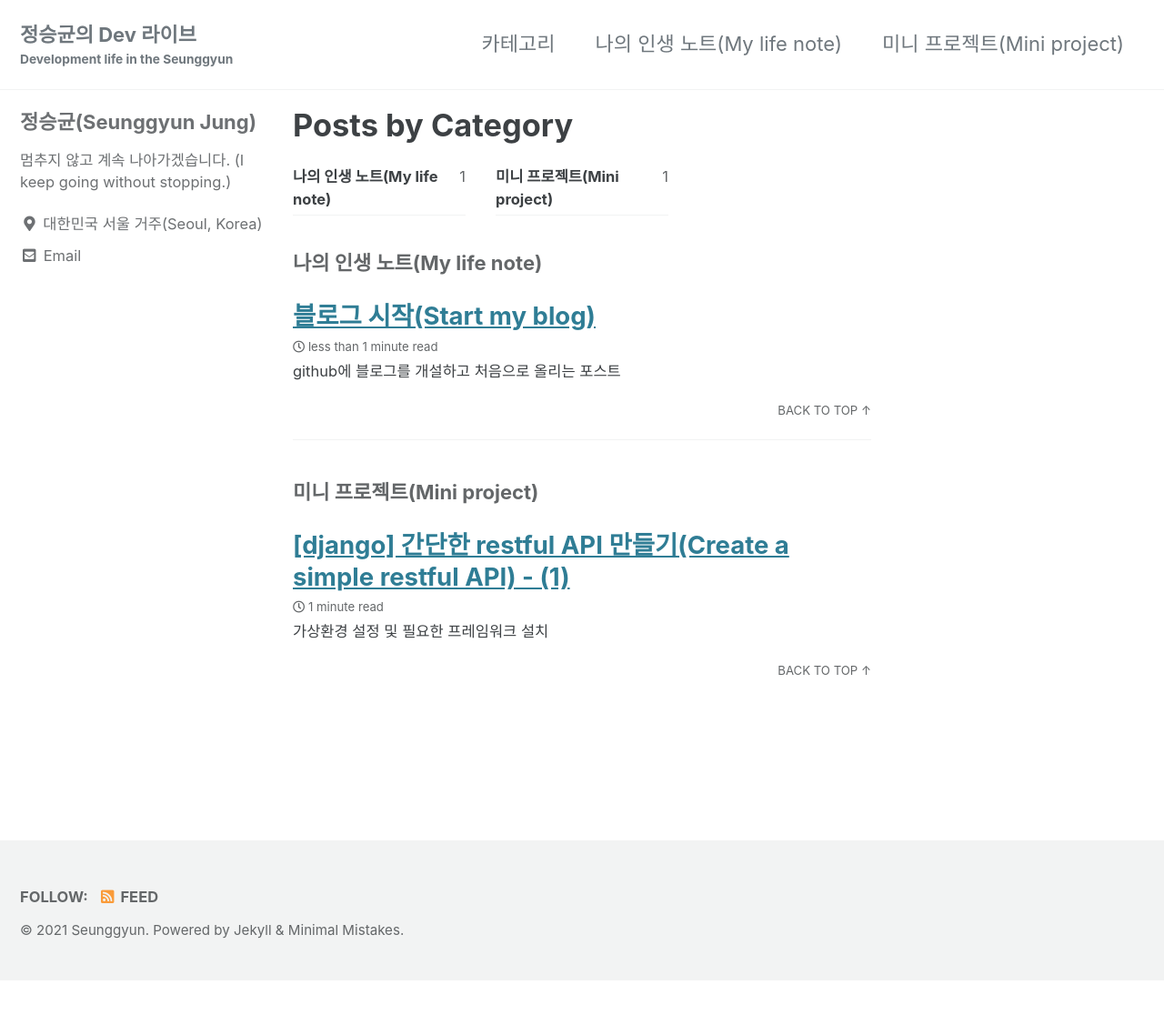
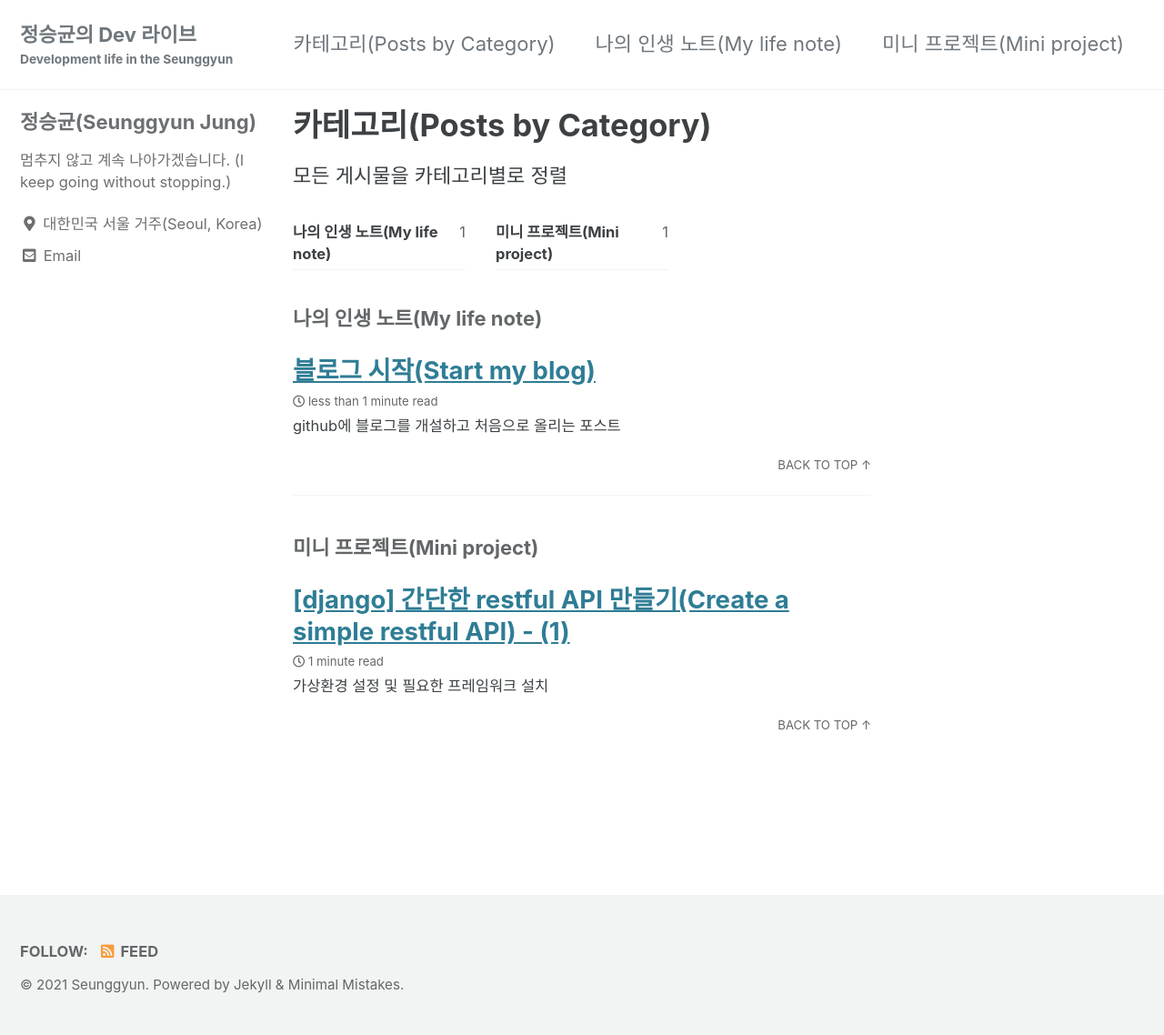
Before and after one commit to sg0831/sg0831.github.io, a Jekyll site: the page built from _pages/category-archive.md, in a window 1280 px wide. Shown: the whole page at 91% size. Built offline with Jekyll 4.4.1, drawn with Linux system fonts in a browser that asks for light colours; cached includes are drawn as plain includes; before the commit the page ends 1078 px from its top, so only the background shows below that.

Commit message:
Change menu name

```diff
--- a/_config.yml
+++ b/_config.yml
@@ -59,7 +59,7 @@ algolia:
   application_id         : # YOUR_APPLICATION_ID
   index_name             : # YOUR_INDEX_NAME
   search_only_api_key    : # YOUR_SEARCH_ONLY_API_KEY
-  powered_by             : # true (default), false
+  powered_by             : false
 google:
   search_engine_id       : # YOUR_SEARCH_ENGINE_ID
   instant_search         : # false (default), true
--- a/_data/navigation.yml
+++ b/_data/navigation.yml
@@ -11,7 +11,7 @@ main:
   # - title: "Sitemap"
   #   url: /sitemap/
 
-  - title: "카테고리"
+  - title: "카테고리(Posts by Category)"
     url: /categories/
   - title: "나의 인생 노트(My life note)"
     url: /categories/my-life-note/
--- a/_pages/category-archive.md
+++ b/_pages/category-archive.md
@@ -1,6 +1,8 @@
 ---
-title: "Posts by Category"
+title: "카테고리(Posts by Category)"
 layout: categories
 permalink: /categories/
 author_profile: true
 ---
+
+모든 게시물을 카테고리별로 정렬
```
